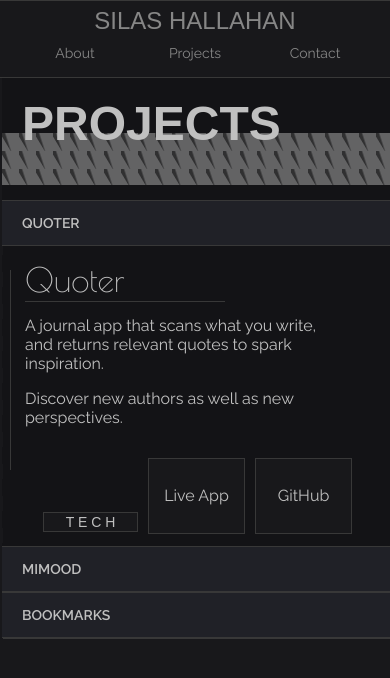
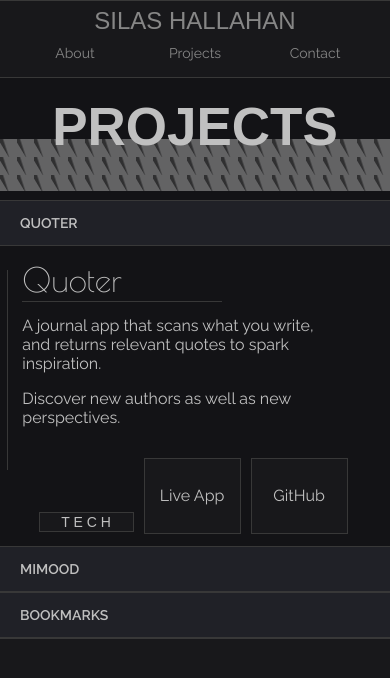
Before and after one commit to Loxphordex/React-Portfolio, a React (Create React App) app: page /projects in a window 390 px wide. Shown: the top 678 px of the page. Built offline with nearby package versions, Linux system fonts and the light colour scheme; a web font is replaced by a local one.

Commit message:
slide issue fixed

```diff
--- a/src/routes/About/About.css
+++ b/src/routes/About/About.css
@@ -68,7 +68,7 @@
   top: 48px;
   right: 265px;
   z-index: 1;
-  opacity: 0.2;
+  opacity: 0.1;
 
   display: inline-block;
 }
--- a/src/routes/Projects/ProjectInfo.css
+++ b/src/routes/Projects/ProjectInfo.css
@@ -14,7 +14,6 @@
   background-color: rgb(19, 19, 22);
 
   position: relative;
-  left: 3.5px;
 
   cursor: default;
   width: 100%;
@@ -28,7 +27,7 @@
   margin-top: 12px;
   /* margin-left: 6px; */
   display: block;
-  width: 99%;
+  width: 98%;
   min-height: 320px;
   position: relative;
   left: 7px;
--- a/src/routes/Projects/Projects.css
+++ b/src/routes/Projects/Projects.css
@@ -50,7 +50,7 @@
   background: linear-gradient(59deg, #999 40%, transparent 44%) 14px 0, linear-gradient(72deg, transparent 35%, #999 43%), linear-gradient(63deg, transparent 64%, #999 60%, #999 54%, transparent 64%), #444;
   background-size: 17px 18px;
 
-  min-width: 1000px;
+  min-width: 998px;
   margin: auto;
   min-height: 52px;
 }
@@ -60,7 +60,6 @@
   margin-bottom: 60px;
   max-width: 1000px;
   position: relative;
-  right: 3px;
 }
 
 .project-wrapper {
@@ -70,10 +69,9 @@
 .project {
   width: 100%;
   min-height: 32px;
-  border: 0.5px solid rgb(56, 56, 56);
+  border: 1px solid rgb(56, 56, 56);
   background-color: rgb(32, 33, 39);
   display: inline-block;
-  margin: 0 3px;
   text-align: left;
   cursor: pointer;
   transition: all 0.2s;
@@ -115,7 +113,6 @@
   .projects-container {
     width: 100%;
     position: relative;
-    left: 2px;
   }
   .projects-overview {
     max-width: 768px;
@@ -124,10 +121,12 @@
     min-height: 122px;
     border-right: none;
     border-left: none;
+    text-align: center;
   }
   .projects-overview h2 {
-    font-size: 48px;
+    font-size: 53px;
     top: 18px;
+    margin: 0;
   }
   .pro-dec-1 {
     min-width: 0px;
```
